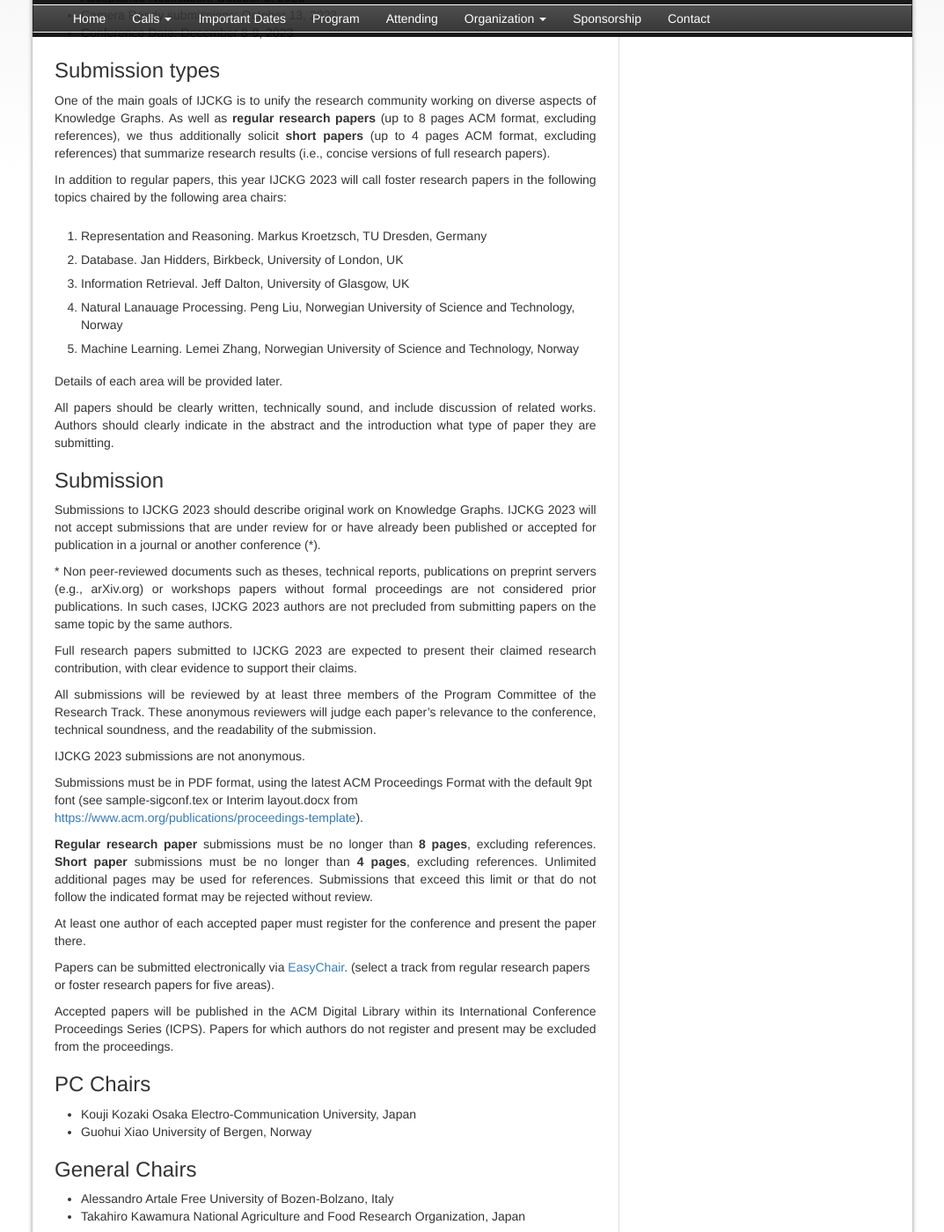
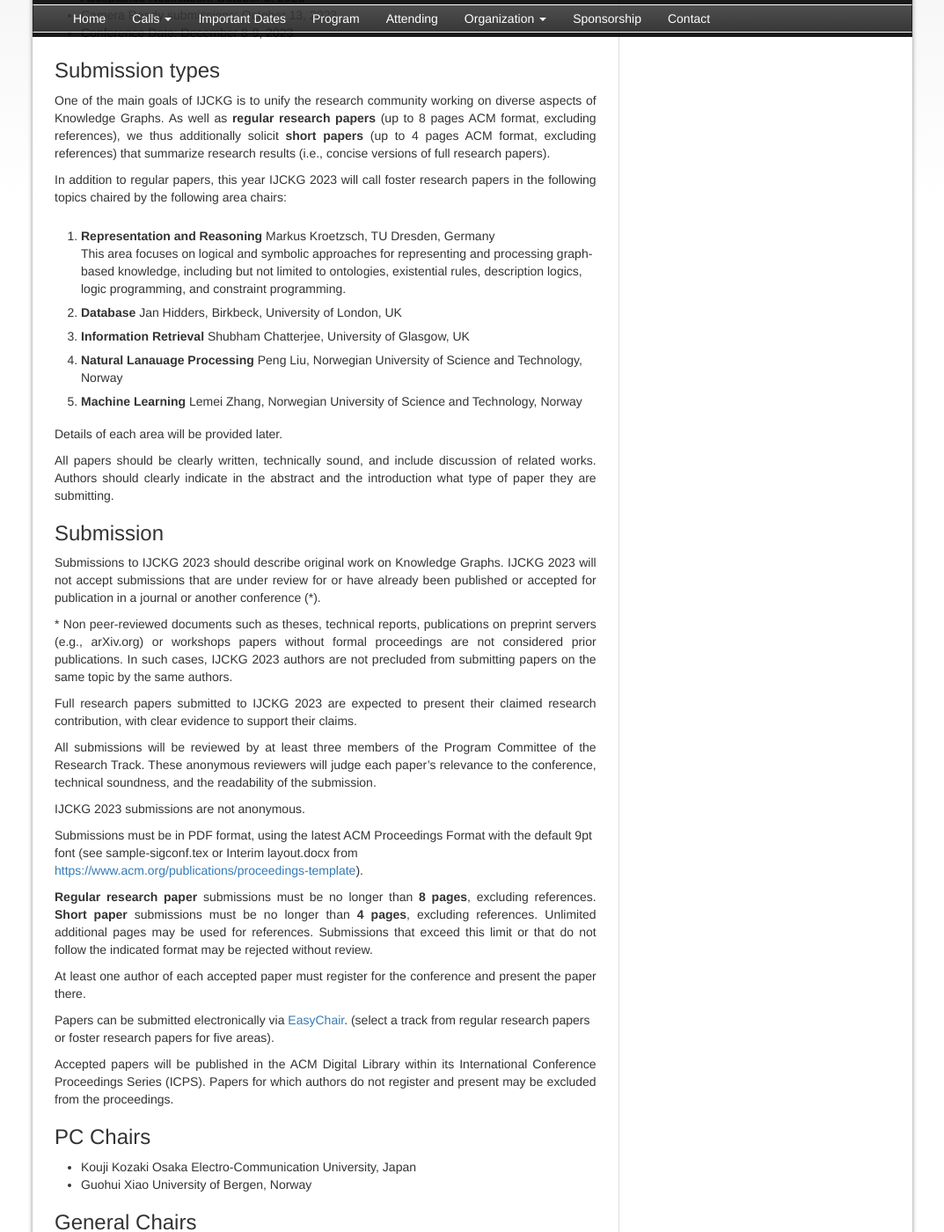
Before and after one commit to IJCKGconference/IJCKG2023, a Jekyll site: the page built from pages/calls/regular_technical_papers.html, in a window 1280 px wide and 1400 px high, scrolled down 1255 px. Shown: the whole window at 88% size, without its empty margins (103-1176 px from the left). Built offline with Jekyll 4.4.1, drawn with Linux system fonts in a browser that asks for light colours; some of the changed text lies outside the part shown.

Commit message:
Update regular_technical_papers.html

```diff
--- a/pages/calls/regular_technical_papers.html
+++ b/pages/calls/regular_technical_papers.html
@@ -75,11 +75,13 @@ status: published
 </p>
 
 <ol>
-    <li>Representation and Reasoning. Markus Kroetzsch, TU Dresden, Germany</li>
-    <li>Database. Jan Hidders, Birkbeck, University of London, UK</li>
-    <li>Information Retrieval. Jeff Dalton, University of Glasgow, UK</li>
-    <li>Natural Lanauage Processing. Peng Liu, Norwegian University of Science and Technology, Norway</li>
-    <li>Machine Learning. Lemei Zhang, Norwegian University of Science and Technology, Norway</li>
+    <li><b>Representation and Reasoning</b> Markus Kroetzsch, TU Dresden, Germany<br>
+    This area focuses on logical and symbolic approaches for representing and processing graph-based knowledge, including but not limited to ontologies, existential rules, description logics, logic programming, and constraint programming.
+    </li>
+    <li><b>Database</b> Jan Hidders, Birkbeck, University of London, UK</li>
+    <li><b>Information Retrieval</b> Shubham Chatterjee, University of Glasgow, UK</li>
+    <li><b>Natural Lanauage Processing</b> Peng Liu, Norwegian University of Science and Technology, Norway</li>
+    <li><b>Machine Learning</b> Lemei Zhang, Norwegian University of Science and Technology, Norway</li>
 </ol>
 
 <p class="text-justify">
@@ -160,9 +162,9 @@ status: published
 
 <h3>Area Chairs</h3>
 <ul>
-    <li>Markus Kroetzsch TU Dresden, Germany</li>
+    <li>Markus Kroetzsch, TU Dresden, Germany</li>
     <li>Jan Hidders Birkbeck, University of London, UK</li>
-    <li>Jeff Dalton University of Glasgow, UK</li>
-    <li>Peng Liu Norwegian University of Science and Technology, Norway</li>
-    <li>Lemei Zhang Norwegian University of Science and Technology, Norway</li>
+    <li>Shubham Chatterjee, University of Glasgow, UK</li>
+    <li>Peng Liu, Norwegian University of Science and Technology, Norway</li>
+    <li>Lemei Zhang, Norwegian University of Science and Technology, Norway</li>
 </ul>
```
